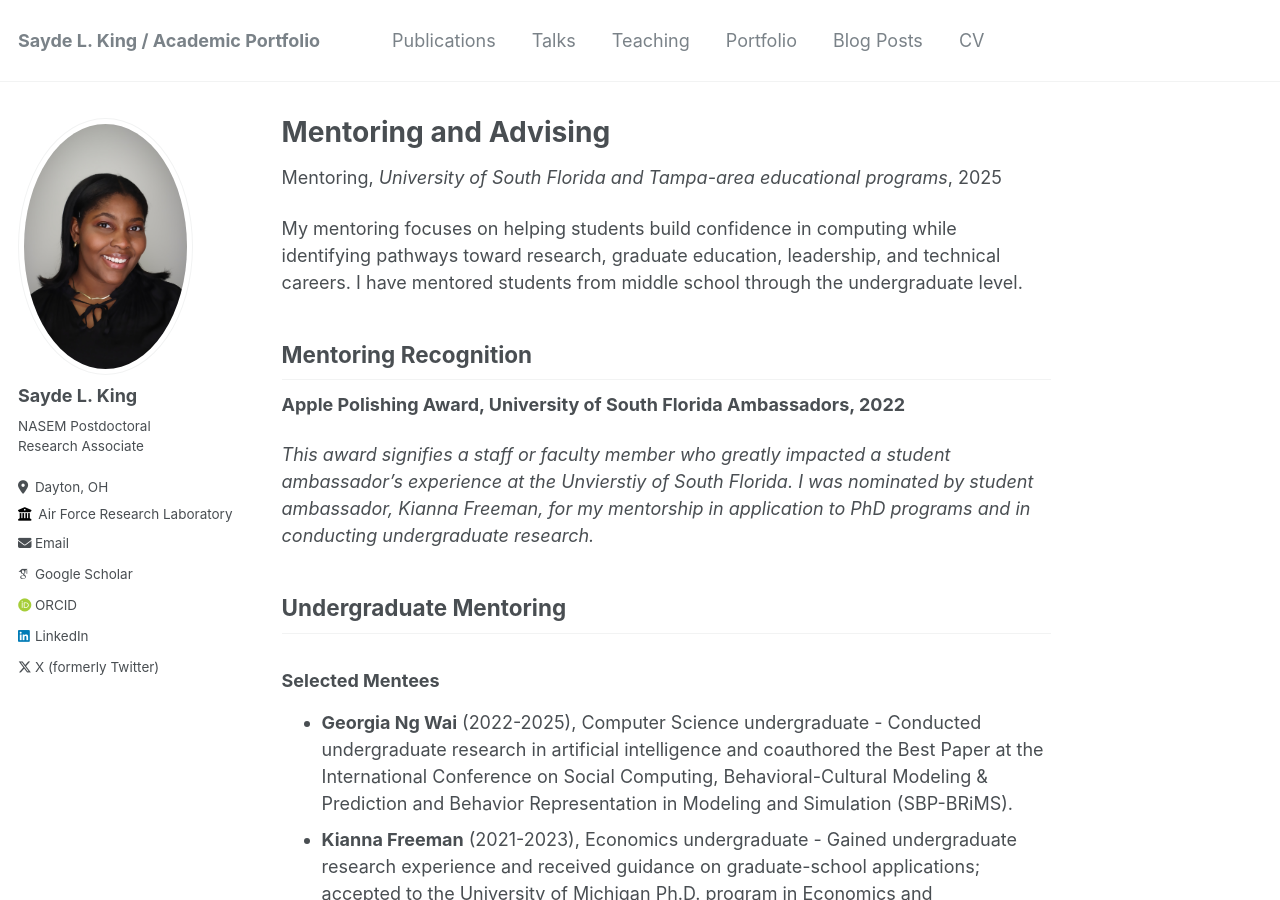
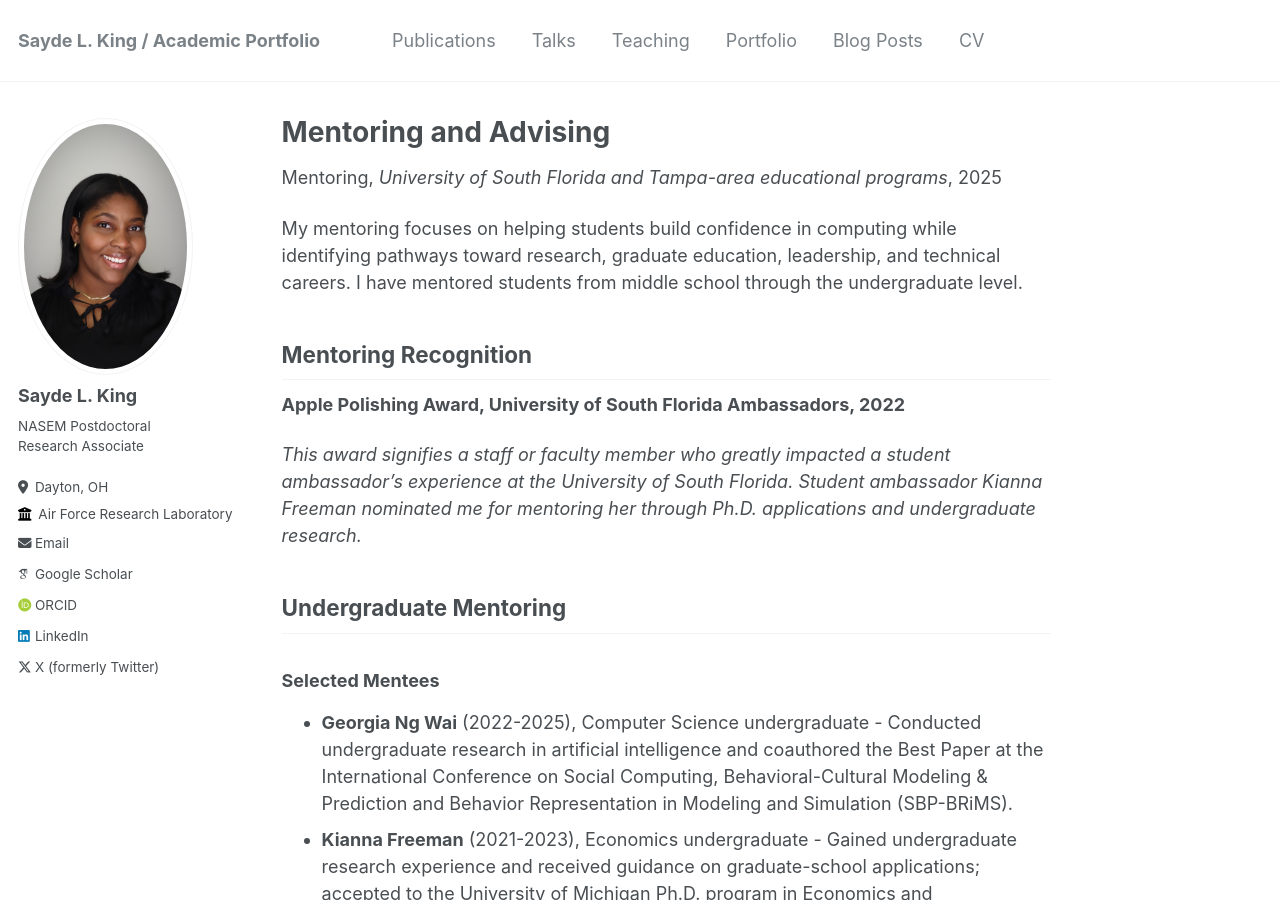
Before and after one commit to saydeking/saydeking.github.io, a Jekyll site: the page built from _teaching/2021-mentoring-and-advising.md, in a window 1280 px wide and 900 px high. Built offline with Jekyll 4.4.1, drawn with Linux system fonts in a browser that asks for light colours; some web fonts are replaced.

Commit message:
Proofread mentoring page

```diff
--- a/_teaching/2021-mentoring-and-advising.md
+++ b/_teaching/2021-mentoring-and-advising.md
@@ -14,7 +14,7 @@ My mentoring focuses on helping students build confidence in computing while ide
 
 **Apple Polishing Award, University of South Florida Ambassadors, 2022**
 
-*This award signifies a staff or faculty member who greatly impacted a student ambassador's experience at the Unvierstiy of South Florida. I was nominated by student ambassador, Kianna Freeman, for my mentorship in application to PhD programs and in conducting undergraduate research.*
+*This award signifies a staff or faculty member who greatly impacted a student ambassador's experience at the University of South Florida. Student ambassador Kianna Freeman nominated me for mentoring her through Ph.D. applications and undergraduate research.*
 
 ## Undergraduate Mentoring
 
```
